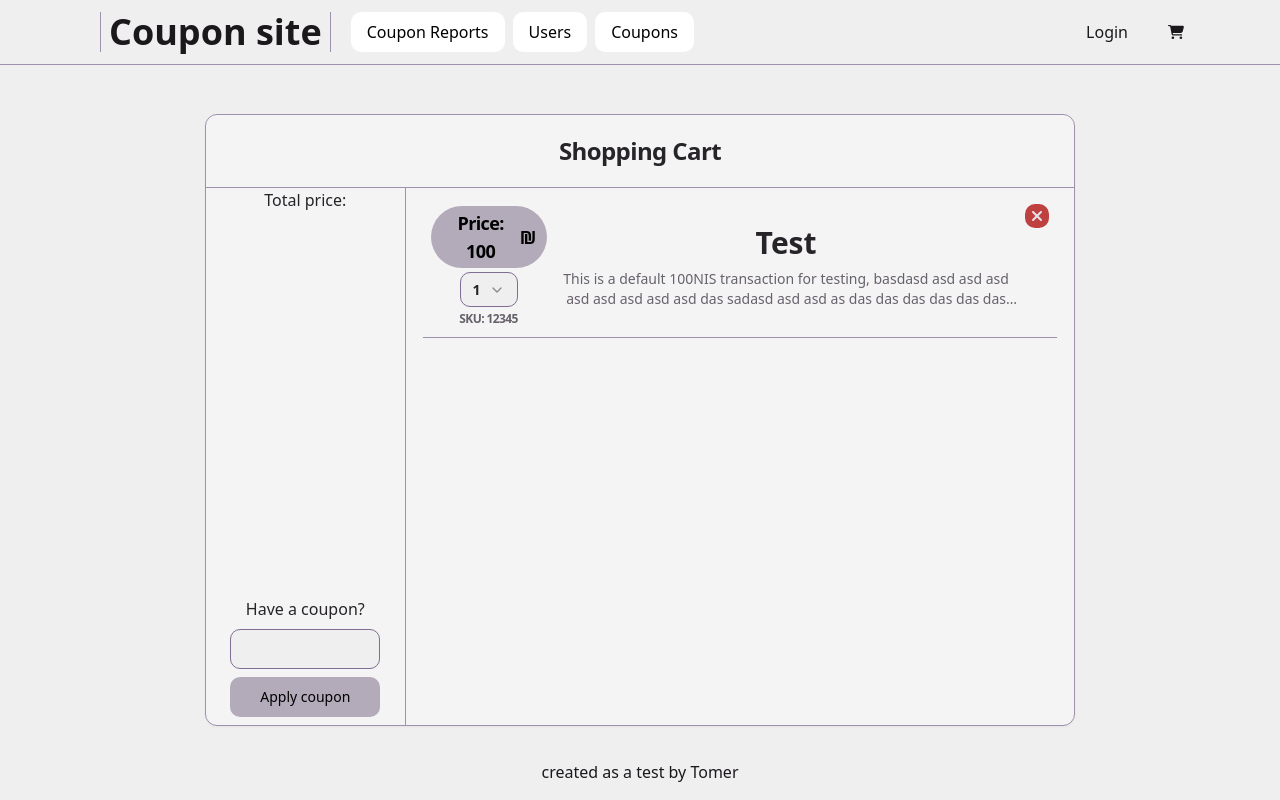
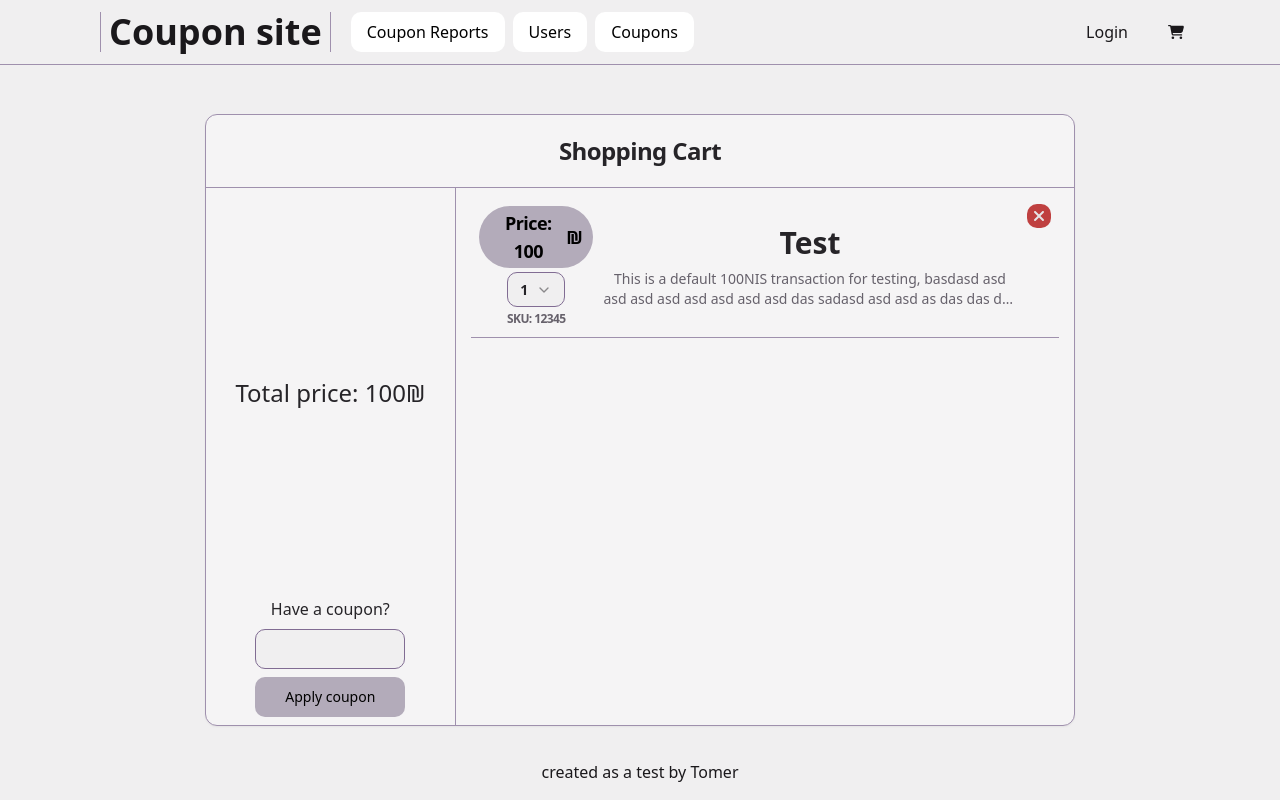
Before and after one commit to TomerH0525/Oversight_Test, a React (Vite) app: page / in a window 1280 px wide. Built offline with nearby package versions, Linux system fonts and the light colour scheme.

Commit message:
Added cart interface for better controll and mock cartData

```diff
--- a/src/components/Pages/TransactionPage/CartPage.tsx
+++ b/src/components/Pages/TransactionPage/CartPage.tsx
@@ -4,34 +4,56 @@ import { Input } from "@/components/ui/input";
 import CartItem from "./CartItem";
 import { useEffect, useState } from "react";
 
-//cart
-const cart = [
+interface Cart {
+  items: [
+    {
+      price: number;
+      itemName: string;
+      itemDescription: string;
+      amount: number;
+      sku: string;
+    }
+  ];
+  totalPrice: number;
+  numOfItems: number;
+}
+
+//mock cartData
+const cartData: Cart = {
+  items: [
     {
       price: 100,
       itemName: "Test",
-    itemDescription: "This is a default 100NIS transaction for testing, basdasd asd asd asd asd asd asd asd asd das sadasd asd asd as das das das das das das das das das dsada sda sd das das das das dasd as dasd asd as dasd asd as",
+      itemDescription:
+        "This is a default 100NIS transaction for testing, basdasd asd asd asd asd asd asd asd asd das sadasd asd asd as das das das das das das das das das dsada sda sd das das das das dasd as dasd asd as dasd asd as",
       amount: 1,
       sku: "12345",
     },
-];
+  ],
+  totalPrice: 100,
+  numOfItems: 1,
+};
 
 function CartPage(): JSX.Element {
   const [couponCode, setCouponCode] = useState("");
 
+  //apply discount accordinly to the total price using the users coupon
   function applyCoupon() {
     console.log(couponCode);
     setCouponCode("");
   }
 
+  //get users couponCode from the input field
   function handleCouponCodeChange(
     event: React.ChangeEvent<HTMLInputElement>
   ): void {
     setCouponCode(event.target.value);
   }
 
+  //to update cartPage accordinly when cartData updates
   useEffect(() => {
     console.log("cartpage");
-  }, [cart]);
+  }, [cartData]);
 
   return (
     <div className="h-full content-center ">
@@ -41,10 +63,8 @@ function CartPage(): JSX.Element {
         </CardHeader>
 
         <CardContent className="flex flex-col-reverse lg:flex-row justify-between m-0 p-0 grow">
-          <div className="flex flex-row-reverse lg:flex-col justify-between lg:border-r lg:w-[30%] min-w-[200px] px-2">
-            <div className="grow">
-            Total price:
-            </div>
+          <div className="flex flex-row-reverse lg:flex-col justify-between lg:border-r lg:w-[40%] min-w-[250px] px-2">
+            <div className="grow text-2xl lg:text-2xl content-center">Total price: {cartData.totalPrice}{"₪"}</div>
             <div className="flex flex-col gap-2">
               <div className="">Have a coupon?</div>
               <Input
@@ -63,7 +83,7 @@ function CartPage(): JSX.Element {
             </div>
           </div>
           <div className="flex flex-col gap-1 grow ">
-            {cart.map((item) => {
+            {cartData.items.map((item) => {
               return (
                 <CartItem
                   key={item.sku}
```
Lines whose indentation alone changed are shown as unchanged.
